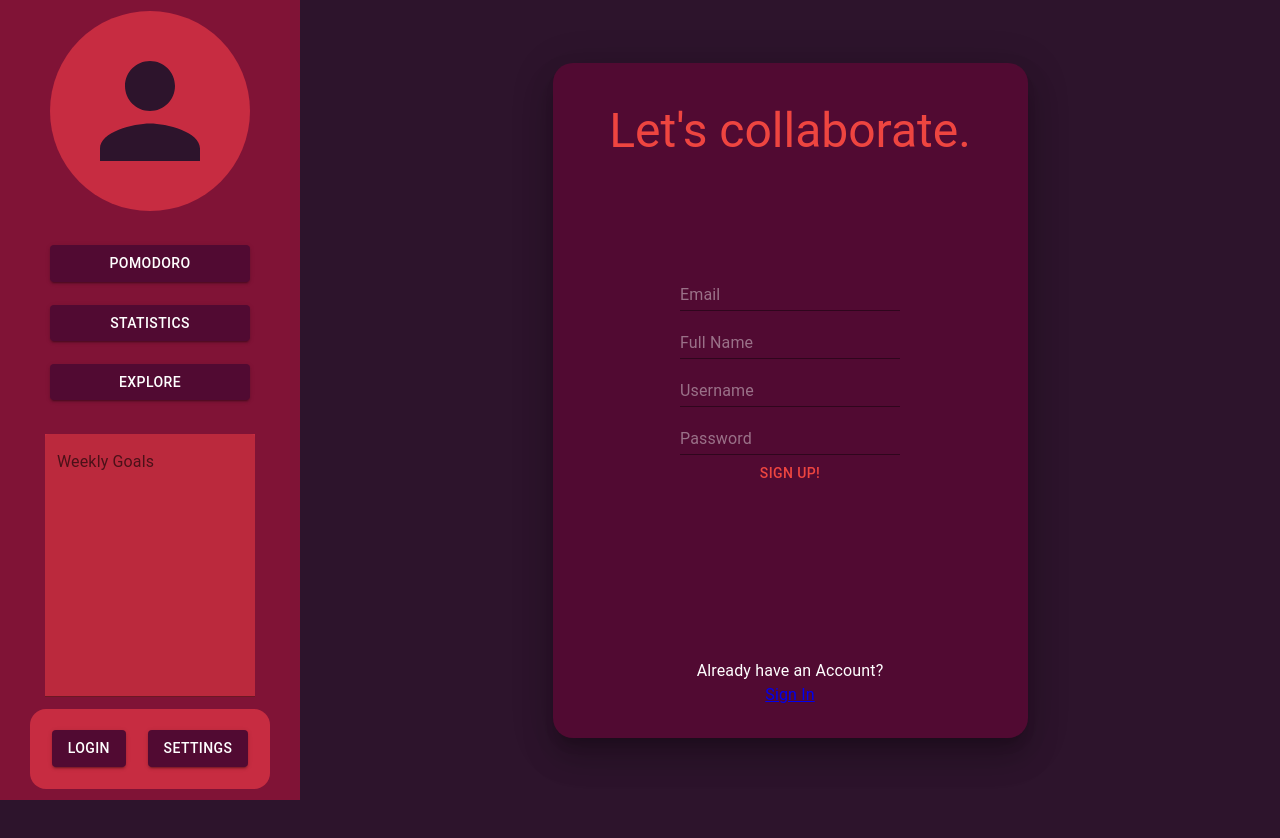
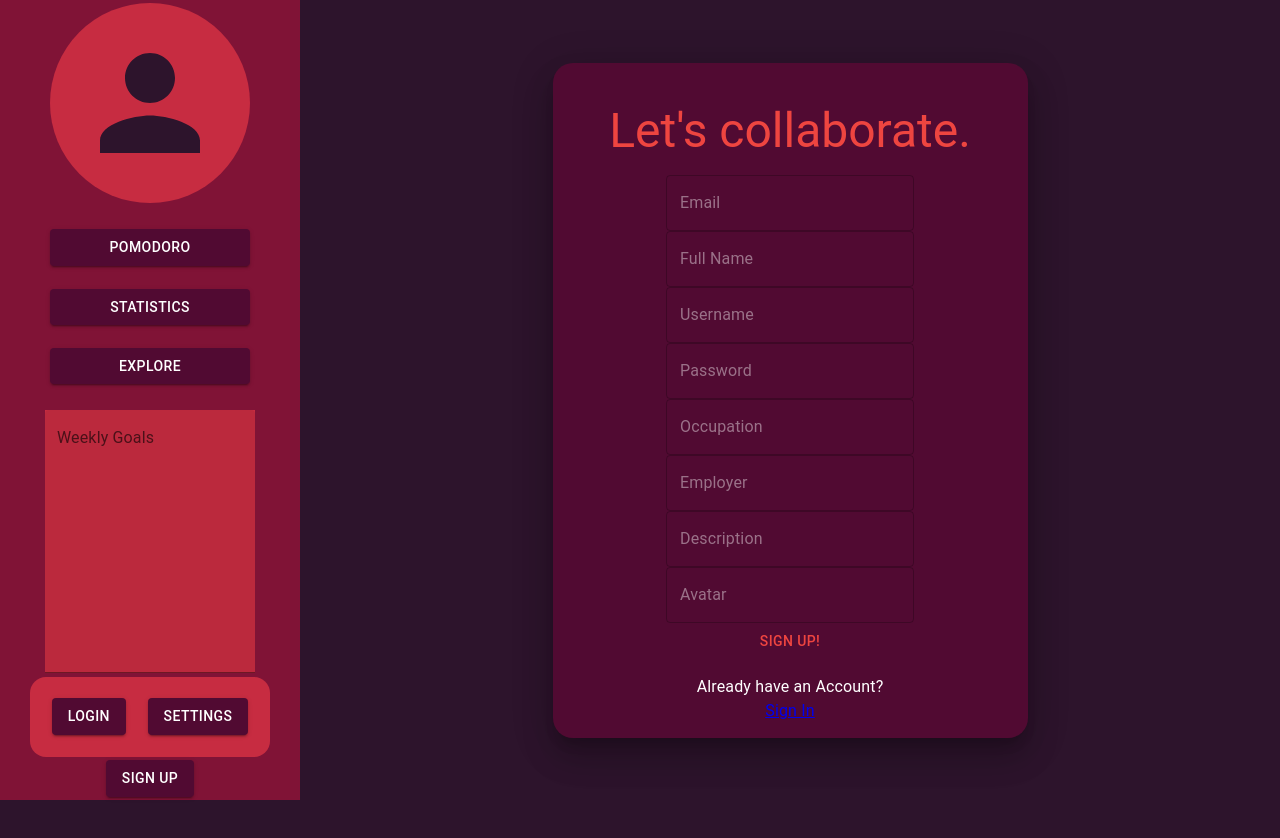
Before and after one commit to dabeedc/teamesse, a React (Create React App) app in the folder pomodoro/: page /signup in a window 1280 px wide. Shown: the top 838 px of the page. Built offline with nearby package versions, Linux system fonts and the light colour scheme.

Commit message:
add signup functionality

```diff
--- a/pomodoro/package.json
+++ b/pomodoro/package.json
@@ -12,6 +12,7 @@
     "@testing-library/jest-dom": "^5.16.4",
     "@testing-library/react": "^13.3.0",
     "@testing-library/user-event": "^13.5.0",
+    "jsonwebtoken": "^8.5.1",
     "react": "^18.1.0",
     "react-dom": "^18.1.0",
     "react-redux": "^8.0.2",
--- a/pomodoro/src/components/login/SignUpPage.js
+++ b/pomodoro/src/components/login/SignUpPage.js
@@ -1,5 +1,8 @@
+import React, {useState} from "react";
 import { CustomCard } from "../CustomCard"
-import { Box, Button, Typography, Input, Stack, Icon } from "@mui/material";
+import { Box, Button, Typography, Input, Stack, Icon, TextField } from "@mui/material";
+import { useDispatch } from "react-redux";
+import { userSignup } from "../../redux/slices/account";
 import { Link, useNavigate } from "react-router-dom";
 
 const CARD_SIZE_WIDTH = 475;
@@ -7,28 +10,106 @@ const CARD_SIZE_HEIGHT = 675;
 
 const SignUpPage = () => {
     let navigate = useNavigate();
+    const dispatch = useDispatch();
+
+    const defaultValues = {
+        email: "",
+        name: "",
+        username: "",
+        password: "",
+        occupation: "",
+        employer: "",
+        description: "",
+        avatar: ""
+    };
+
+    const [formValues, setFormValues] = useState(defaultValues);
+
+    const handleInputChange = (e) => {
+        const { name, value } = e.target;
+        setFormValues({
+          ...formValues,
+          [name]: value,
+        });
+    };
+
+    const handleSubmit = (event) => {
+        event.preventDefault();
+        dispatch(userSignup(formValues));
+        navigate("/pomodoro");
+      };
 
     return (
+        <form onSubmit={handleSubmit}>
             <CustomCard sx={{ m: 20 }}>
                 <Box sx={{ width: CARD_SIZE_WIDTH, height: CARD_SIZE_HEIGHT }}>
                     <Typography sx={{ color: "common.first", pt: 5 }} variant="h3">Let's collaborate.</Typography>
-                <Box sx={{ pt: 15 }}>
+                    <Box sx={{ pt: 2 }}>
 
                         <Stack
                             justifyContent="center"
                             alignItems="center"
-                        spacing={2}
                         >
-                        <Input placeholder="Email">asdasd</Input>
-                        <Input placeholder="Full Name">asdasd</Input>
-                        <Input placeholder="Username">asdasd</Input>
-                        <Input placeholder="Password">asdasd</Input>
+                            <TextField
+                                placeholder="Email"
+                                name="email"
+                                value={formValues.email}
+                                onChange={handleInputChange}
+                            >
+                            </TextField>
+                            <TextField
+                                placeholder="Full Name"
+                                name="name"
+                                value={formValues.name}
+                                onChange={handleInputChange}
+                            >
+                            </TextField>
+                            <TextField
+                                placeholder="Username"
+                                name="username"
+                                value={formValues.username}
+                                onChange={handleInputChange}
+                            >
+                            </TextField>
+                            <TextField
+                                placeholder="Password"
+                                name="password"
+                                value={formValues.password}
+                                onChange={handleInputChange}
+                            ></TextField>
+                            <TextField
+                                placeholder="Occupation"
+                                name="occupation"
+                                value={formValues.occupation}
+                                onChange={handleInputChange}
+                            ></TextField>
+                            <TextField
+                                placeholder="Employer"
+                                name="employer"
+                                value={formValues.employer}
+                                onChange={handleInputChange}
+                            >
+                            </TextField>
+                            <TextField
+                                placeholder="Description"
+                                name="description"
+                                value={formValues.description}
+                                onChange={handleInputChange}
+                            >
+                            </TextField>
+                            <TextField
+                                placeholder="Avatar"
+                                name="avatar"
+                                value={formValues.avatar}
+                                onChange={handleInputChange}
+                            >
+                            </TextField>
                         </Stack>
                         <Stack>
-                        <Button>Sign Up!</Button>
+                            <Button type="submit">Sign Up!</Button>
                         </Stack>
                         <Stack>
-                        <Typography sx={{ pt: 21 }} variant="button text">
+                            <Typography sx={{ pt: 2 }} variant="button text">
                                 Already have an Account?
                                 <br />
                                 <Link to={"/login"}>Sign In</Link>
@@ -38,6 +119,7 @@ const SignUpPage = () => {
 
                 </Box>
             </CustomCard>
+        </form>
     )
 }
 
--- a/pomodoro/src/redux/api.js
+++ b/pomodoro/src/redux/api.js
@@ -22,6 +22,21 @@ export const login = async (username, password) => {
   return json;
 };
 
+export const signup = async (userDetails) => {
+  const res = await fetch(`${BASE_URL}/auth/signup`, {
+    method: "POST",
+    headers: {
+      "Content-Type": "application/json",
+    },
+    body: JSON.stringify(userDetails),
+  });
+
+  if (!res.ok) throw getErrorMessage(res);
+
+  const json = await res.json();
+  return json;
+}
+
 export const getUserStats = async () => {
   const res = await fetch(`${BASE_URL}/stats`, {
     method: "GET",
--- a/pomodoro/src/redux/slices/account.js
+++ b/pomodoro/src/redux/slices/account.js
@@ -1,5 +1,5 @@
 import { createAsyncThunk, createSlice } from "@reduxjs/toolkit";
-import { login, getUserStats } from "../api";
+import { login, signup, getUserStats } from "../api";
 
 const accountSlice = createSlice({
   name: "account",
@@ -35,6 +35,13 @@ const accountSlice = createSlice({
       })
       .addCase(userStats.rejected, (state, action) => {
         state.loading = false;
+      })
+      .addCase(userSignup.pending, (state) => {
+        state.loading = true;
+      })
+      .addCase(userSignup.fulfilled, (state, action) => {
+        state.currentUser = action.payload;
+        state.loading = false;
       });
   },
 });
@@ -50,6 +57,17 @@ export const userLogin = createAsyncThunk(
   }
 );
 
+export const userSignup = createAsyncThunk(
+  "account/signup",
+  async (userDetails, { rejectWithValue }) => {
+    try {
+      return await signup(userDetails);
+    } catch (err) {
+      throw rejectWithValue(err);
+    }
+  }
+);
+
 export const userStats = createAsyncThunk("userStats", async () => {
   return await getUserStats();
 });
--- a/pomodoro/src/sidebar/Sidebar.js
+++ b/pomodoro/src/sidebar/Sidebar.js
@@ -126,6 +126,16 @@ export const Sidebar = () => {
             Settings
           </Button>
         </Box>
+        {!currentUser &&
+        <Button
+          variant="contained"
+          sx={{ backgroundColor: "common.fourth" }}
+          onClick={() => {
+            navigate("/signup");
+          }}
+        >
+          Sign Up
+        </Button> }
       </Box>
     </>
   );
```
Also changed, not shown: 1 other file (tests, documents, lock files or other folders). Lines whose indentation alone changed are shown as unchanged.
